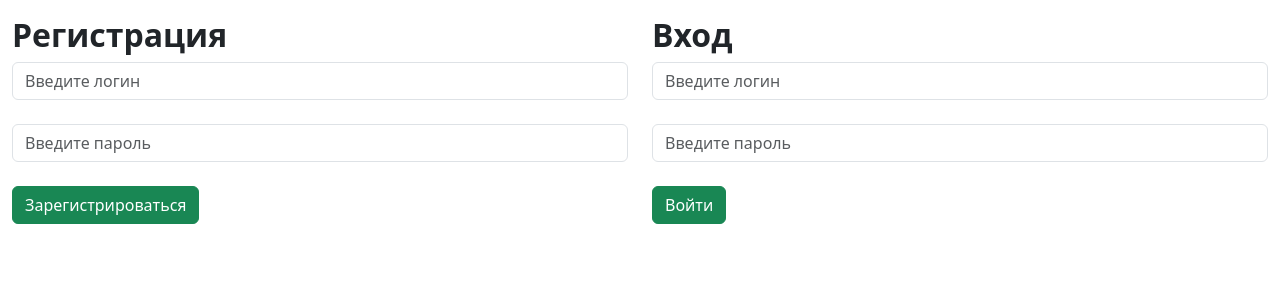
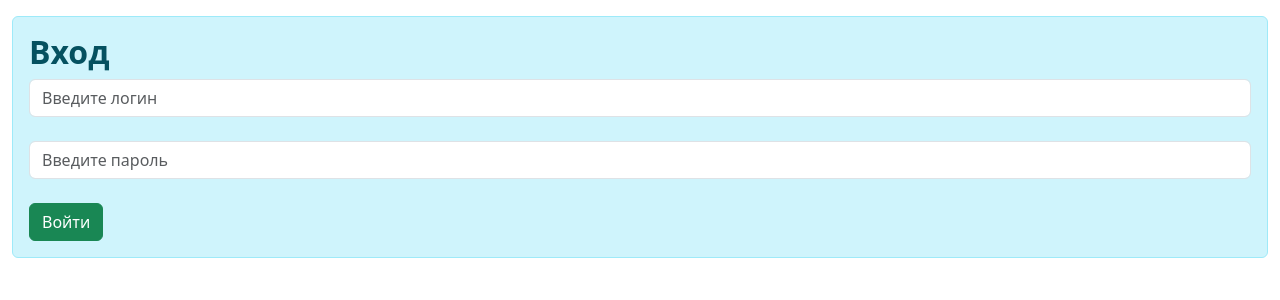
Before and after one commit to Ar-Yakimov/2025-project, a Flask app: page /sing-in in a window 1280 px wide. Shown: the part 73-373 px from the top of the page. Run offline with Flask 3, Linux system fonts and the light colour scheme.

Commit message:
new template

```diff
--- a/templates/index.html
+++ b/templates/index.html
@@ -2,19 +2,7 @@
 
 {% block body %}
 <div class="container-fluid">
-    <div class="row">
-        <div class="col-md-6">
-            <h2><b>Регистрация</b></h2>
-            <form method="post" action="/register" name="register" id="register">
-                <input type="text" placeholder="Введите логин" class="form-control" name="new_login" id="new_login"><br>
-                <input type="text" placeholder="Введите пароль" class="form-control" name="new_password"
-                       id="new_password"><br>
-                <button type="submit" class="btn btn-success">Зарегистрироваться</button>
-                <br>
-            </form>
-        </div>
-
-        <div class="col-md-6">
+    <div class="alert alert-info">
         <h2><b>Вход</b></h2>
         <form method="post" action="/sing-in" name="sing-in" id="sing-in">
             <input type="text" placeholder="Введите логин" class="form-control" name="old_login" id="old_login"><br>
@@ -25,5 +13,4 @@
         </form>
     </div>
 </div>
-</div>
 {% endblock %}
```
Also changed, not shown: templates/register.html (added, +16 -0 lines). Lines whose indentation alone changed are shown as unchanged.
